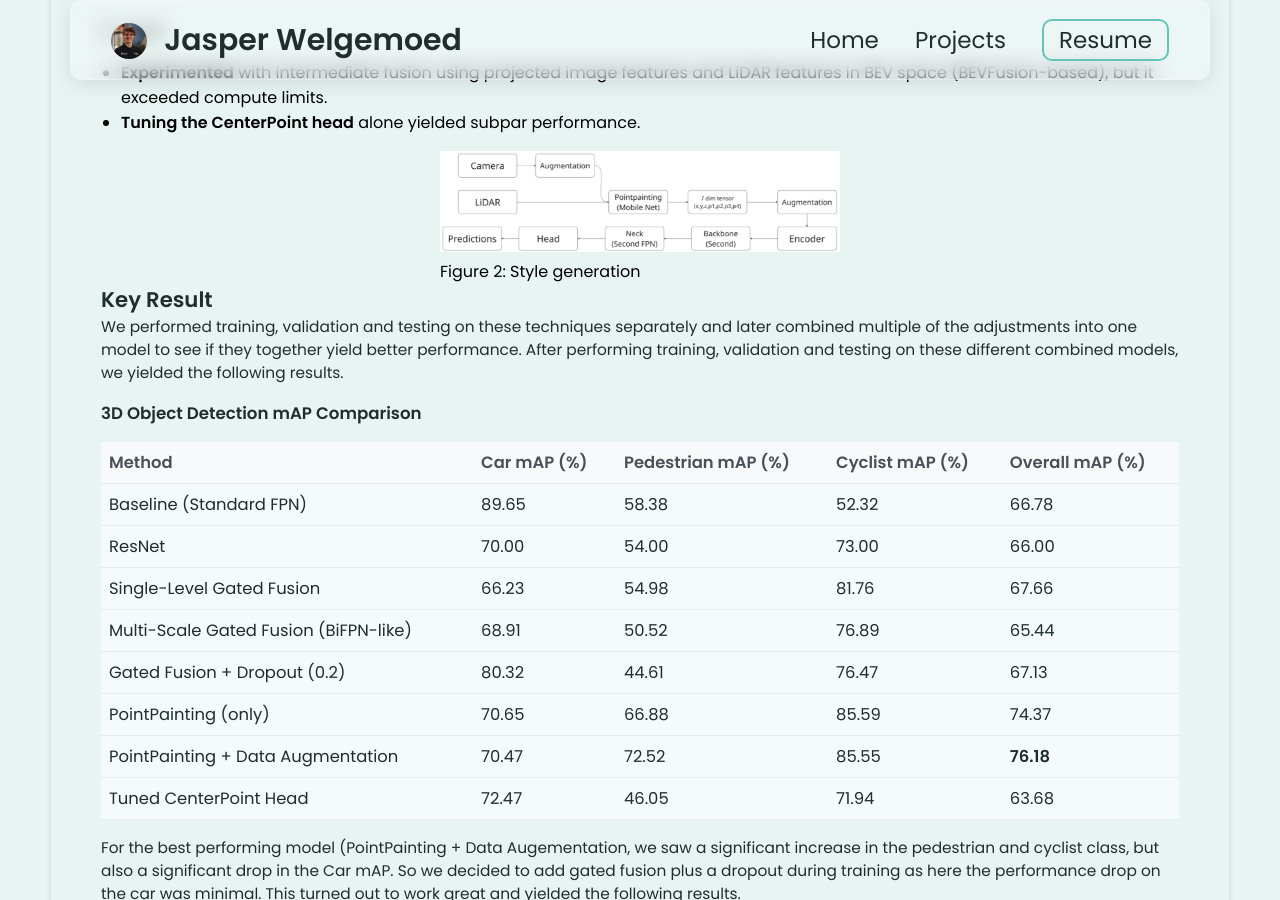
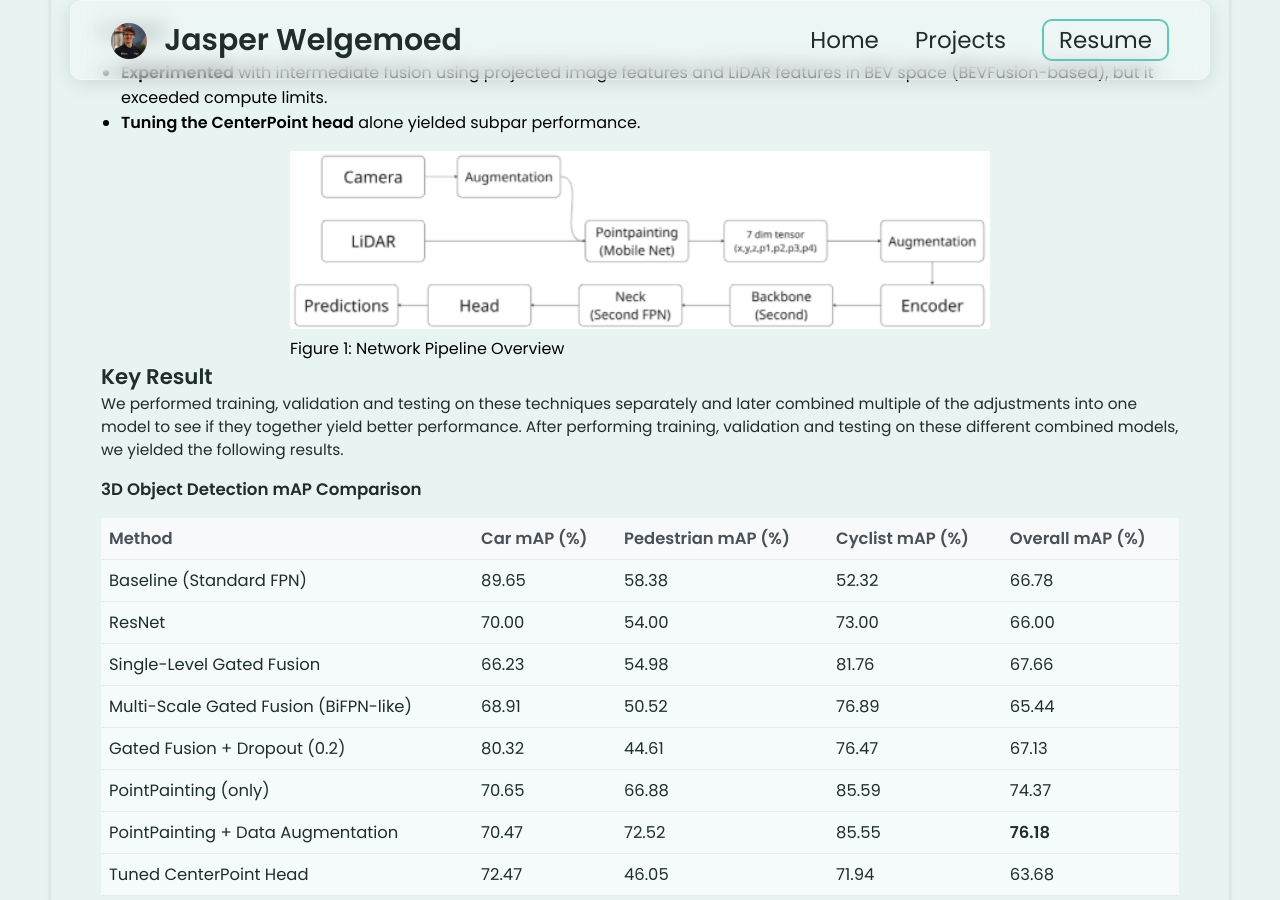
Before and after one commit to jasperwelgemoed/jasperwelgemoed.github.io, a Jekyll site: the page built from _projects/CenterpointProject/index.md, in a window 1280 px wide and 900 px high, scrolled down 2159 px. Built offline with Jekyll 4.4.1, drawn with Linux system fonts in a browser that asks for light colours.

Commit message:
Update index.md

```diff
--- a/_projects/CenterpointProject/index.md
+++ b/_projects/CenterpointProject/index.md
@@ -98,8 +98,8 @@ After analysing the existing code base, we concluded that the network was perfor
 
 
   <figure>
-  <img src="/_projects/CenterpointProject/Pipeline.png" alt="Latent vector mixing" width="400">
-  <figcaption>Figure 2: Style generation</figcaption>
+  <img src="/_projects/CenterpointProject/Pipeline.png" alt="Network Pipeline Overview" width="700">
+  <figcaption>Figure 1: Network Pipeline Overview  </figcaption>
   </figure>
 
 
```
